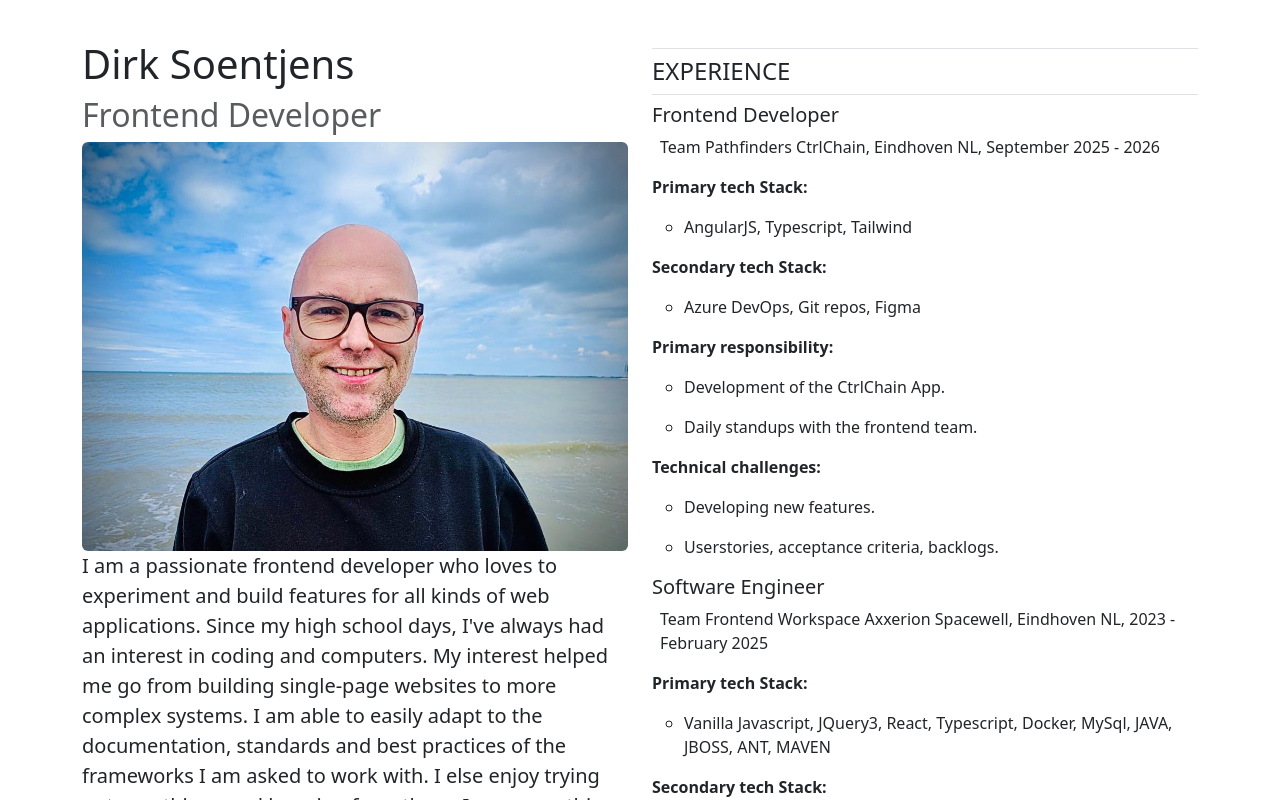
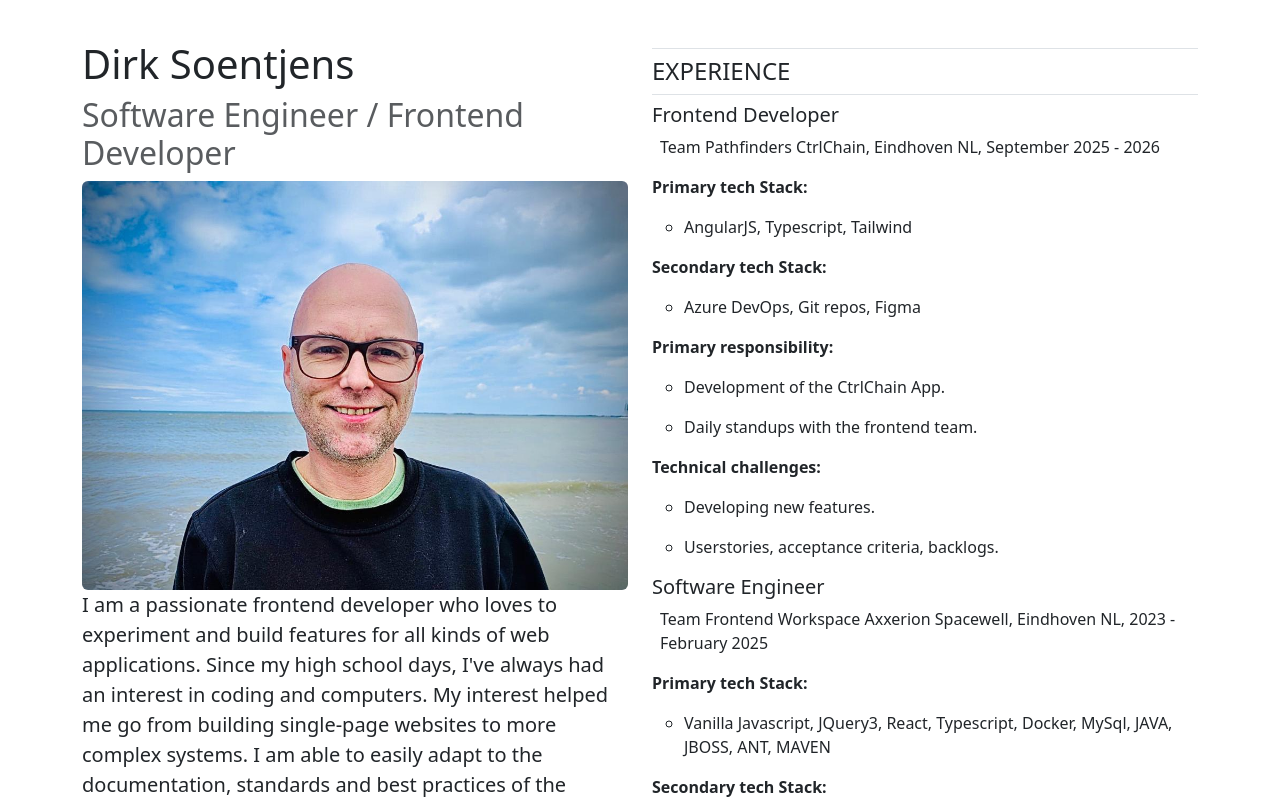
Before and after one commit to tampert/resume-angular, an Angular app: page / in a window 1280 px wide. Shown: the top 800 px of the page. Built offline with nearby package versions, Linux system fonts and the light colour scheme.

Commit message:
Update role

```diff
--- a/src/app/app.component.html
+++ b/src/app/app.component.html
@@ -4,7 +4,7 @@
     <div class="col-md-6">
       <section>
         <h1 class="mt-3">Dirk Soentjens</h1>
-        <h2 class="text-muted">Frontend Developer</h2>
+        <h2 class="text-muted">Software Engineer / Frontend Developer</h2>
         <img
           src="dirk_sea.jpeg"
           alt="Dirk Soentjens"
```
